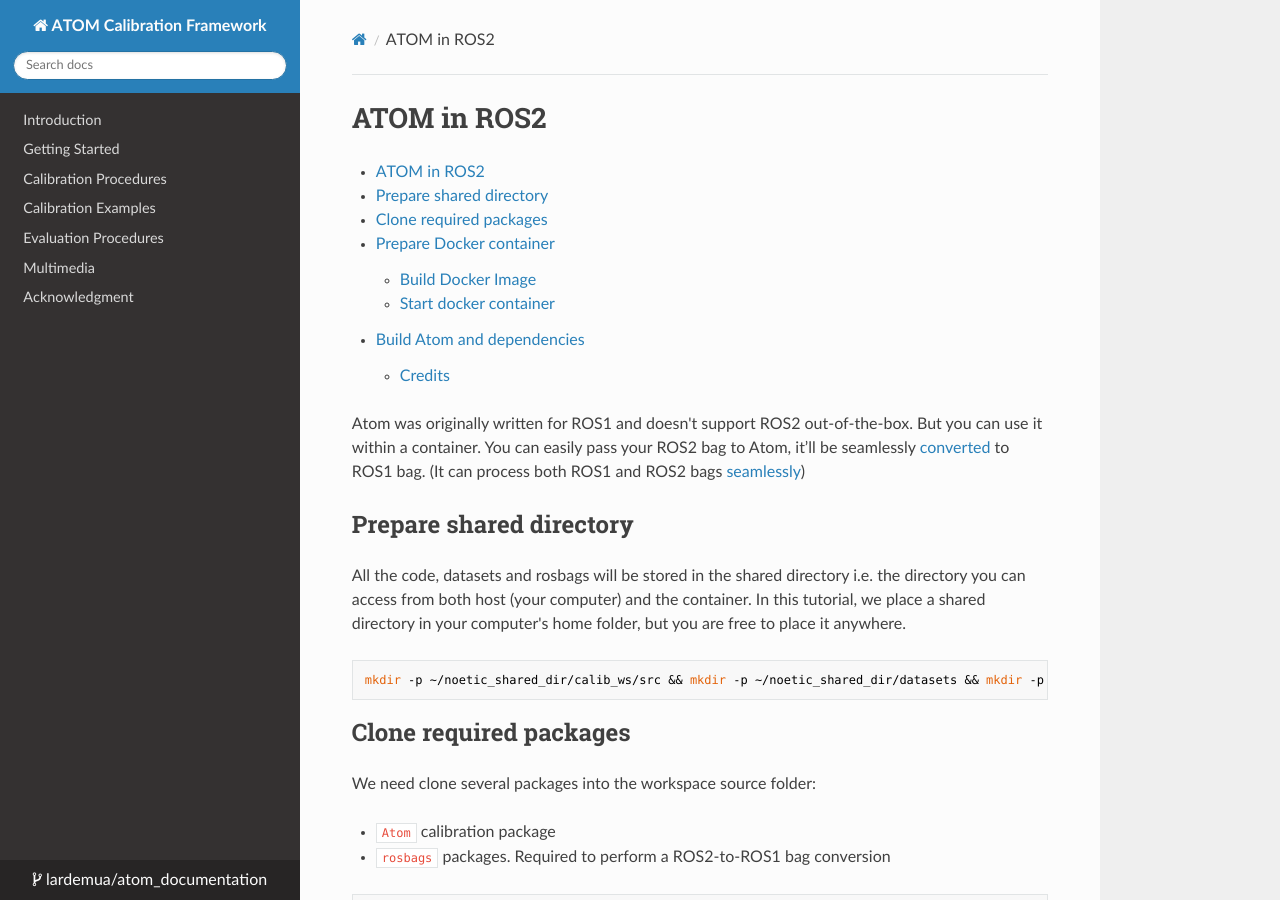
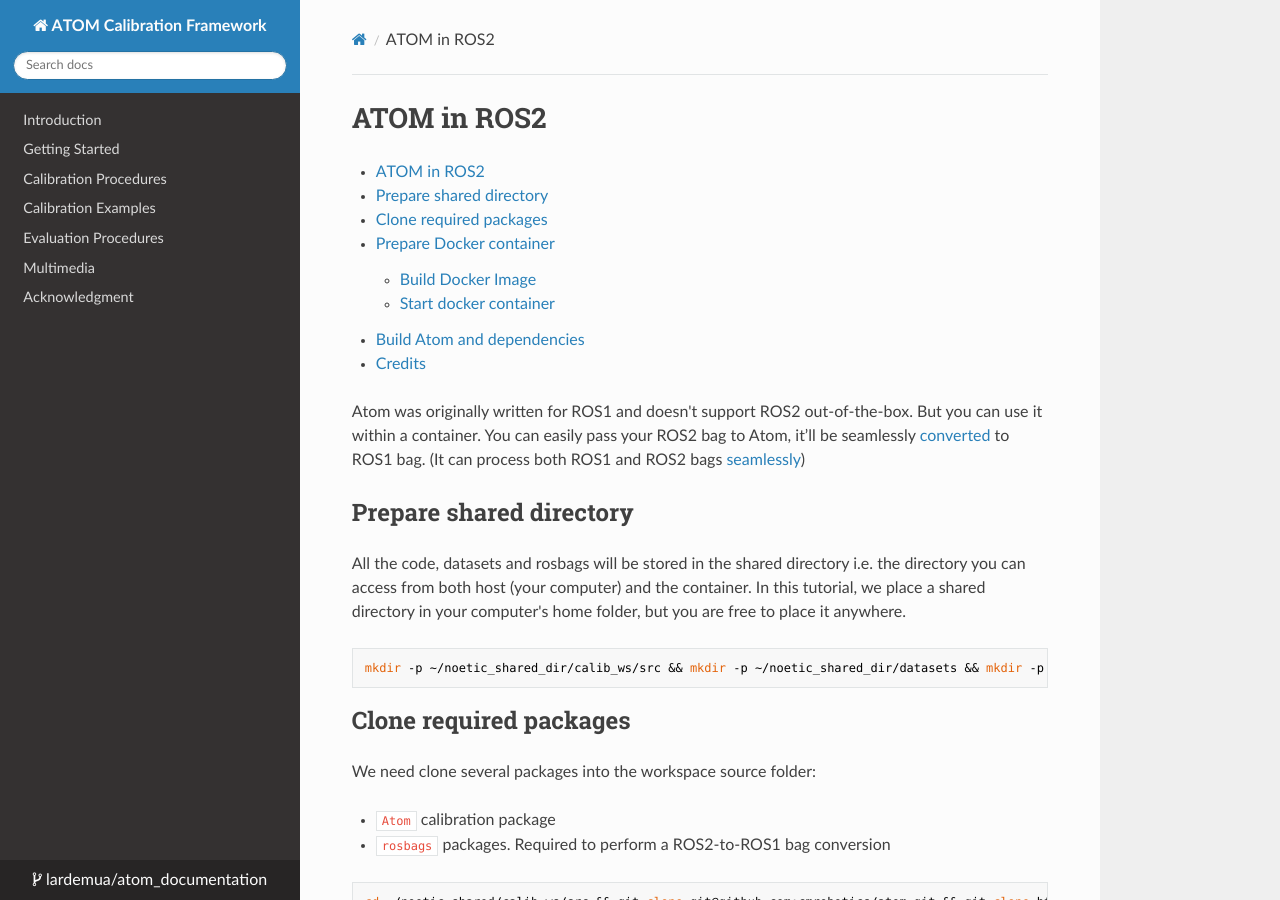
Before and after one commit to lardemua/atom_documentation, an MkDocs documentation site: the page built from docs/atom_in_ros2.md, in a window 1280 px wide and 900 px high. Built offline with MkDocs 1.6.1, drawn with Linux system fonts in a browser that asks for light colours; nearby versions of some CDN libraries.

```diff
--- a/docs/atom_in_ros2.md
+++ b/docs/atom_in_ros2.md
@@ -7,7 +7,7 @@
     + [Build Docker Image](#build-docker-image)
     + [Start docker container](#start-docker-container)
   * [Build Atom and dependencies](#build-atom-and-dependencies)
-    + [Credits](#credits)
+  + [Credits](#credits)
 
 Atom was originally written for ROS1 and doesn't support ROS2 out-of-the-box. But you can use it within a container. You can easily pass your ROS2 bag to Atom, it’ll be seamlessly [converted](https://github.com/lardemua/atom/pull/718) to ROS1 bag. (It can process both ROS1 and ROS2 bags [seamlessly](https://github.com/lardemua/atom/pull/718))
 
@@ -75,6 +75,6 @@ source devel/setup.bash
 
 From that moment you are good to start with [calibration procedure](https://lardemua.github.io/atom_documentation/procedures/).
 
-### Credits
+## Credits
 
 Thanks to [Coalescent Mobile Robotics](https://github.com/cmrobotics) for the contribution.
```
